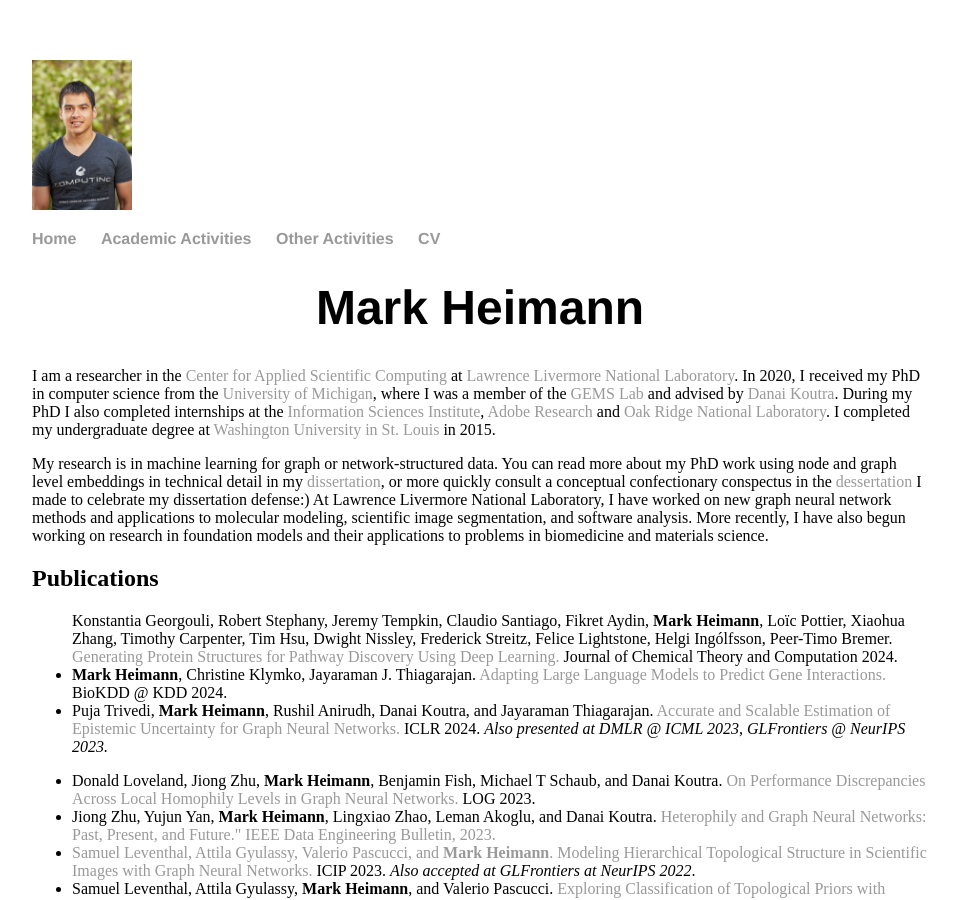
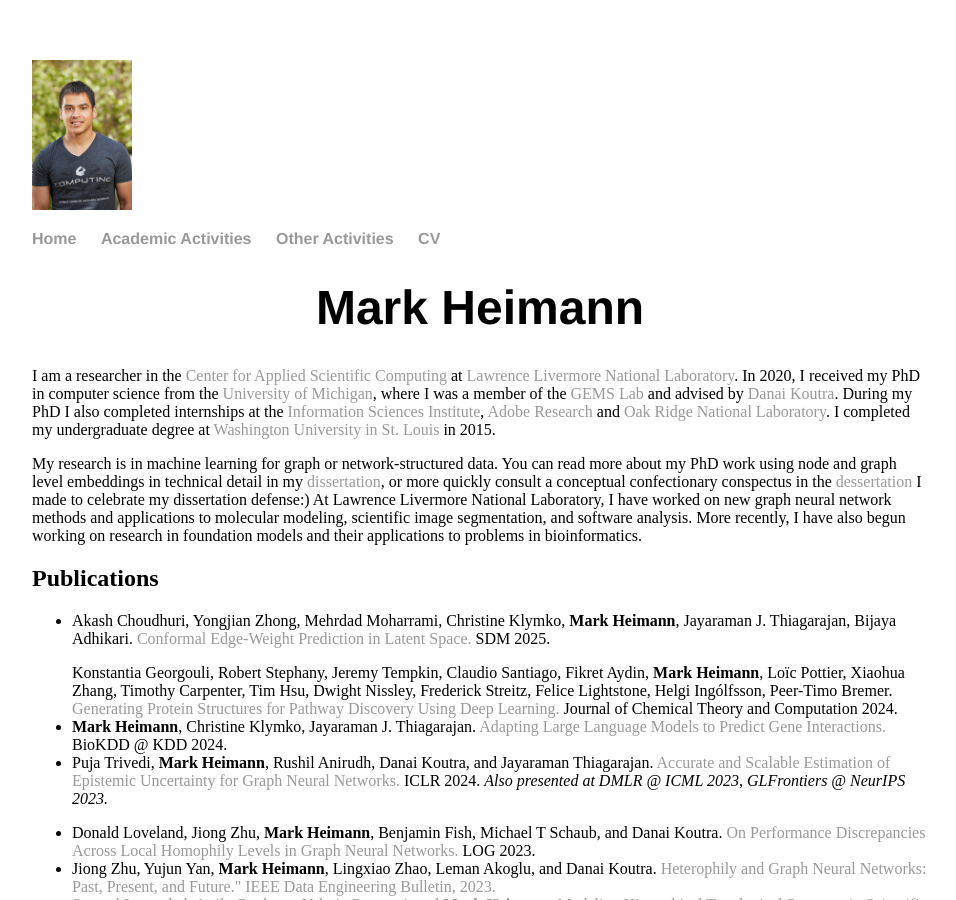
Before and after one commit to markheimann/markheimann.github.io, a Jekyll site: the page built from index.html, in a window 1280 px wide and 900 px high. Shown: the whole window, without its empty margins (160-1116 px from the left). Built offline with Jekyll 4.4.1, drawn with Linux system fonts in a browser that asks for light colours.

Commit message:
update pubs

```diff
--- a/index.html
+++ b/index.html
@@ -8,12 +8,16 @@
   </p>
 
 <p>
-    My research is in machine learning for graph or network-structured data.  You can read more about my PhD work using node and graph level embeddings in technical detail in my <a href="papers/20Thesis.pdf">dissertation</a>, or more quickly consult a conceptual confectionary conspectus in the <a href="assets/project_figs/dessertation.png">dessertation</a> I made to celebrate my dissertation defense:)  At Lawrence Livermore National Laboratory, I have worked on new graph neural network methods and applications to molecular modeling, scientific image segmentation, and software analysis. More recently, I have also begun working on research in foundation models and their applications to problems in biomedicine and materials science.
+    My research is in machine learning for graph or network-structured data.  You can read more about my PhD work using node and graph level embeddings in technical detail in my <a href="papers/20Thesis.pdf">dissertation</a>, or more quickly consult a conceptual confectionary conspectus in the <a href="assets/project_figs/dessertation.png">dessertation</a> I made to celebrate my dissertation defense:)  At Lawrence Livermore National Laboratory, I have worked on new graph neural network methods and applications to molecular modeling, scientific image segmentation, and software analysis. More recently, I have also begun working on research in foundation models and their applications to problems in bioinformatics.
 
 </p>
 
 <h2>Publications</h2>
 <div class="blurb">
+<ul>
+<li> Akash Choudhuri, Yongjian Zhong, Mehrdad Moharrami, Christine Klymko, <b>Mark Heimann</b>, Jayaraman J. Thiagarajan, Bijaya Adhikari. <a href="https://epubs.siam.org/doi/10.1137/1.9781611978520.15">Conformal Edge-Weight Prediction in Latent Space.</a> SDM 2025.
+</ul>
+
 <ul> Konstantia Georgouli, Robert Stephany, Jeremy Tempkin, Claudio Santiago, Fikret Aydin, <b>Mark Heimann</b>, Loïc Pottier, Xiaohua Zhang, Timothy Carpenter, Tim Hsu, Dwight Nissley, Frederick Streitz, Felice Lightstone, Helgi Ingólfsson, Peer-Timo Bremer. <a href="https://pubs.acs.org/doi/10.1021/acs.jctc.4c00816">Generating Protein Structures for Pathway Discovery Using Deep Learning.</a> Journal of Chemical Theory and Computation 2024.
 <li> <b>Mark Heimann</b>, Christine Klymko, Jayaraman J. Thiagarajan. <a href="https://biokdd.org/biokdd24/papers/BioKDD_abstract_22.pdf">Adapting Large Language Models to Predict Gene Interactions.</a> BioKDD @ KDD 2024.
 <li> Puja Trivedi, <b>Mark Heimann</b>, Rushil Anirudh, Danai Koutra, and Jayaraman Thiagarajan. <a href="https://openreview.net/pdf?id=ZL6yd6N1S2">Accurate and Scalable Estimation of Epistemic Uncertainty for Graph Neural Networks.</a> ICLR 2024. <em>Also presented at DMLR @ ICML 2023, GLFrontiers @ NeurIPS 2023.</em>
```
Also changed, not shown: 1 other file.
